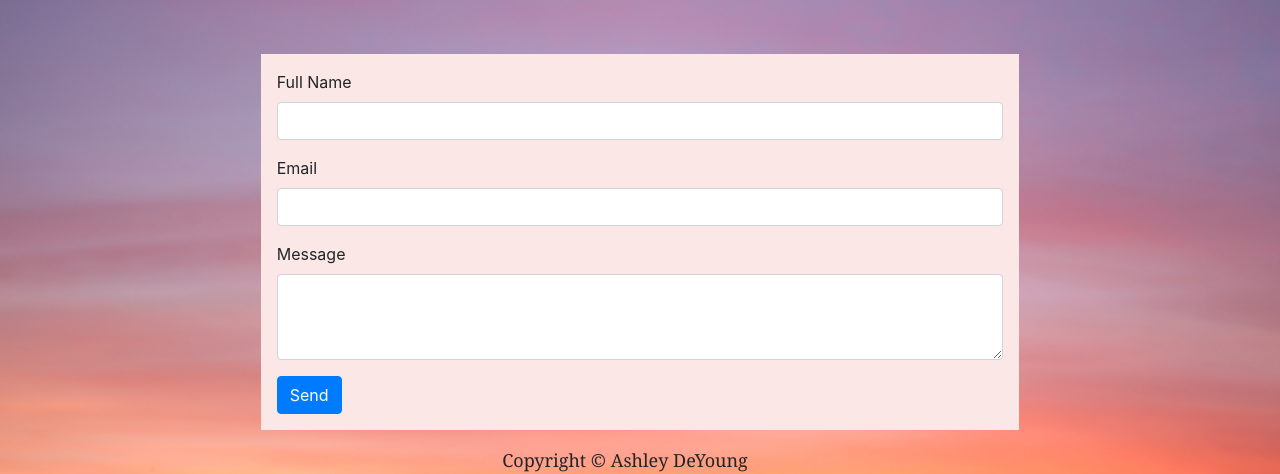
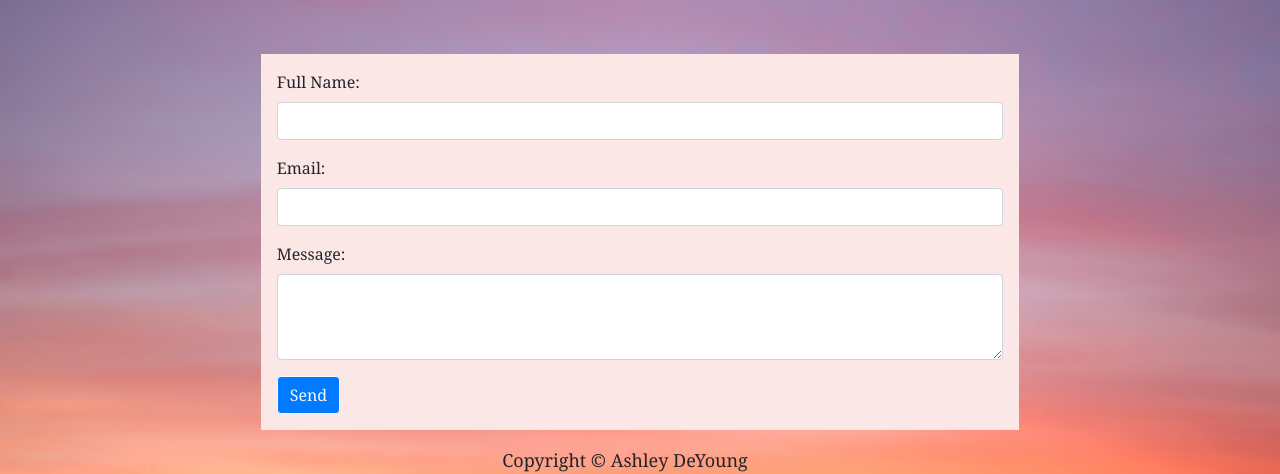
Before and after one commit to ashleydeyoung/react-portfolio, a React (Create React App) app: page /contact in a window 1280 px wide. Shown: the part 294-768 px from the top of the page. Built offline with nearby package versions, Linux system fonts and the light colour scheme.

Commit message:
change font and button color

```diff
--- a/src/pages/ContactPage.js
+++ b/src/pages/ContactPage.js
@@ -47,7 +47,7 @@ class ContactPage extends React.Component {
             method="POST"
           >
             <Form.Group>
-              <Form.Label htmlFor="full-name">Full Name</Form.Label>
+              <Form.Label htmlFor="full-name" className= "fontPurple font1">Full Name:</Form.Label>
               <Form.Control
                 id="full-name"
                 name="name"
@@ -58,7 +58,7 @@ class ContactPage extends React.Component {
             </Form.Group>
 
             <Form.Group>
-              <Form.Label htmlFor="email">Email</Form.Label>
+              <Form.Label htmlFor="email" className= "fontPurple font1">Email:</Form.Label>
               <Form.Control
                 id="email"
                 name="email"
@@ -69,7 +69,7 @@ class ContactPage extends React.Component {
             </Form.Group>
 
             <Form.Group>
-              <Form.Label htmlFor="message">Message</Form.Label>
+              <Form.Label htmlFor="message" className= "fontPurple font1">Message:</Form.Label>
               <Form.Control
                 id="message"
                 name="message"
@@ -86,8 +86,7 @@ class ContactPage extends React.Component {
               </div>
             ) : (
               <Button
-                className="d-inline-block"
-                variant="primary"
+                className="d-inline-block font1  btn-outline-light purpleColor"
                 type="submit"
               >
                 Send
```
